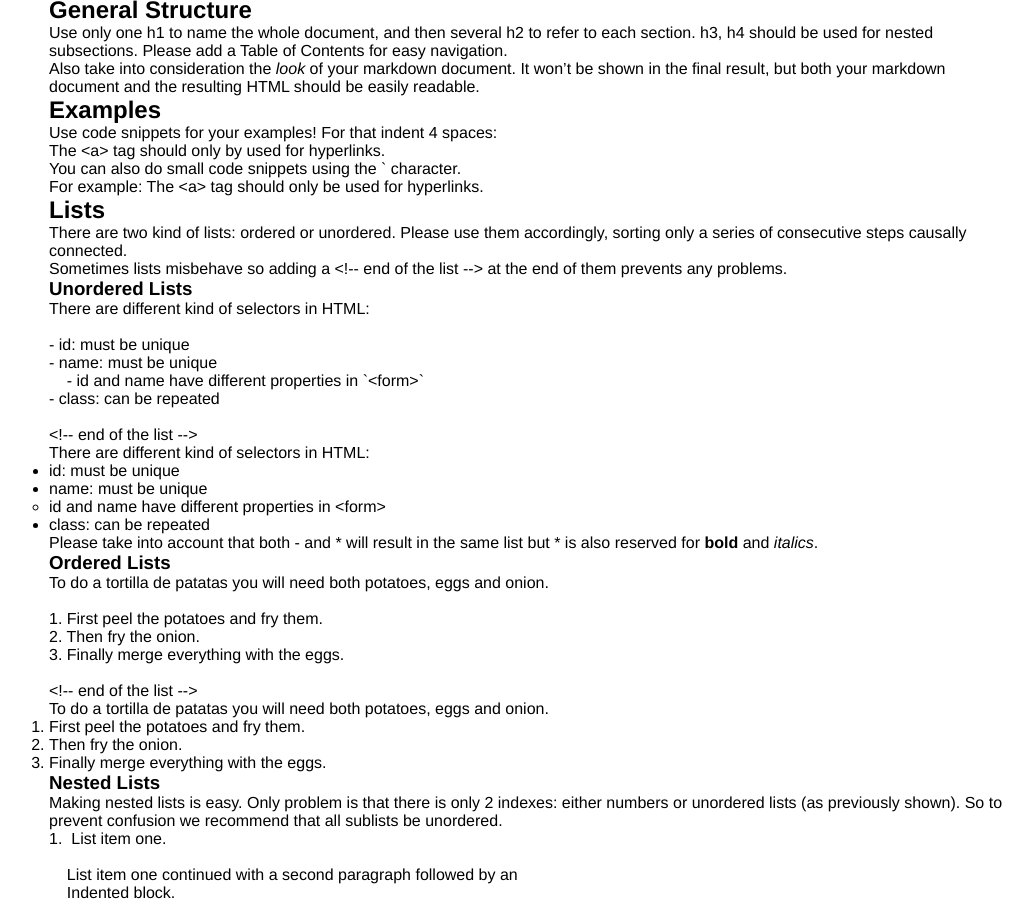
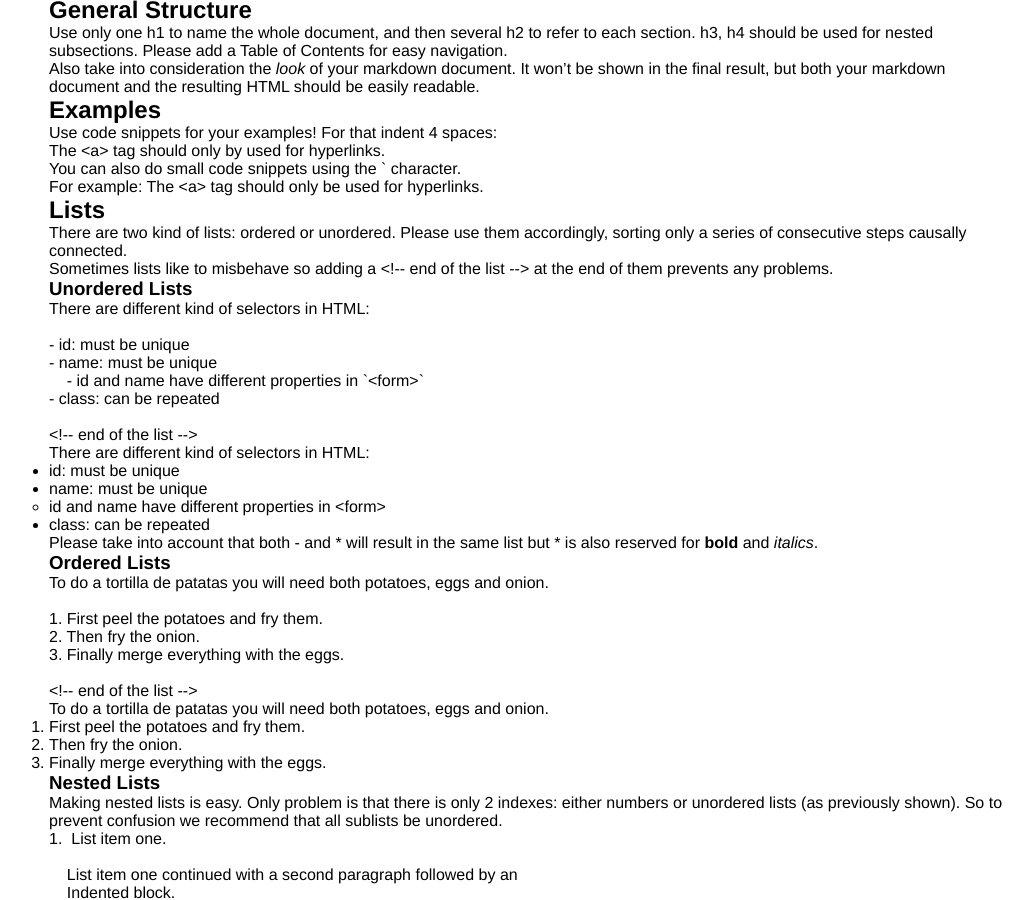
Before and after one commit to BCNGEEKS/Geekateca, a Jekyll site: the page built from MarkdownGuidelines.md, in a window 1280 px wide and 900 px high, scrolled down 335 px. Shown: the whole window, without its empty margins (111-1144 px from the left). Built offline with Jekyll 4.4.1, drawn with Linux system fonts in a browser that asks for light colours; our own code applies the rules of GitHub Pages for plain Markdown files.

Commit message:
Update MarkdownGuidelines.md

```diff
--- a/MarkdownGuidelines.md
+++ b/MarkdownGuidelines.md
@@ -33,7 +39,7 @@ For example: The `<a>` tag should only be used for hyperlinks.
 
 There are two kind of lists: ordered or unordered. Please use them accordingly, sorting only a series of consecutive steps causally connected.
 
-Sometimes lists misbehave so adding a `<!-- end of the list -->` at the end of them prevents any problems.
+Sometimes lists like to misbehave so adding a `<!-- end of the list -->` at the end of them prevents any problems.
 
 ### Unordered Lists
 
```
Also changed, not shown: other parts of MarkdownGuidelines.md (+6 -0 lines).
